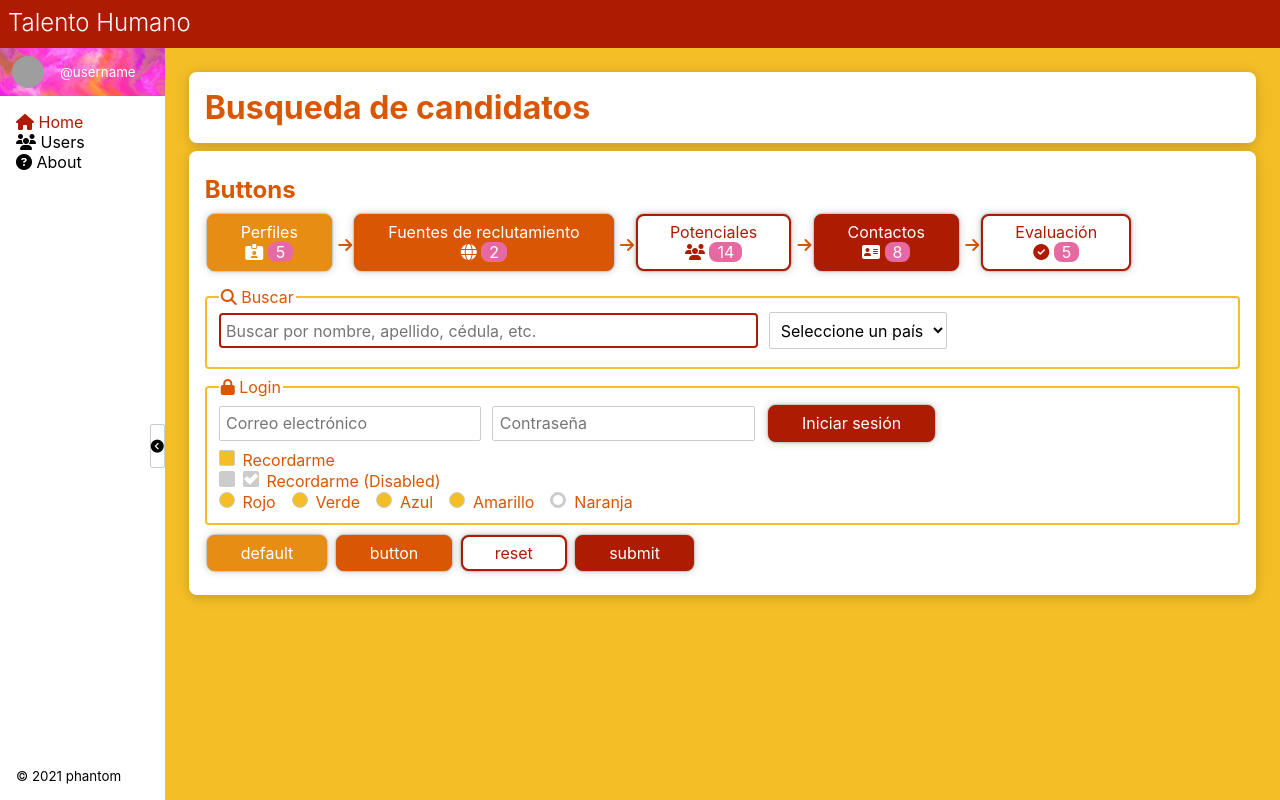
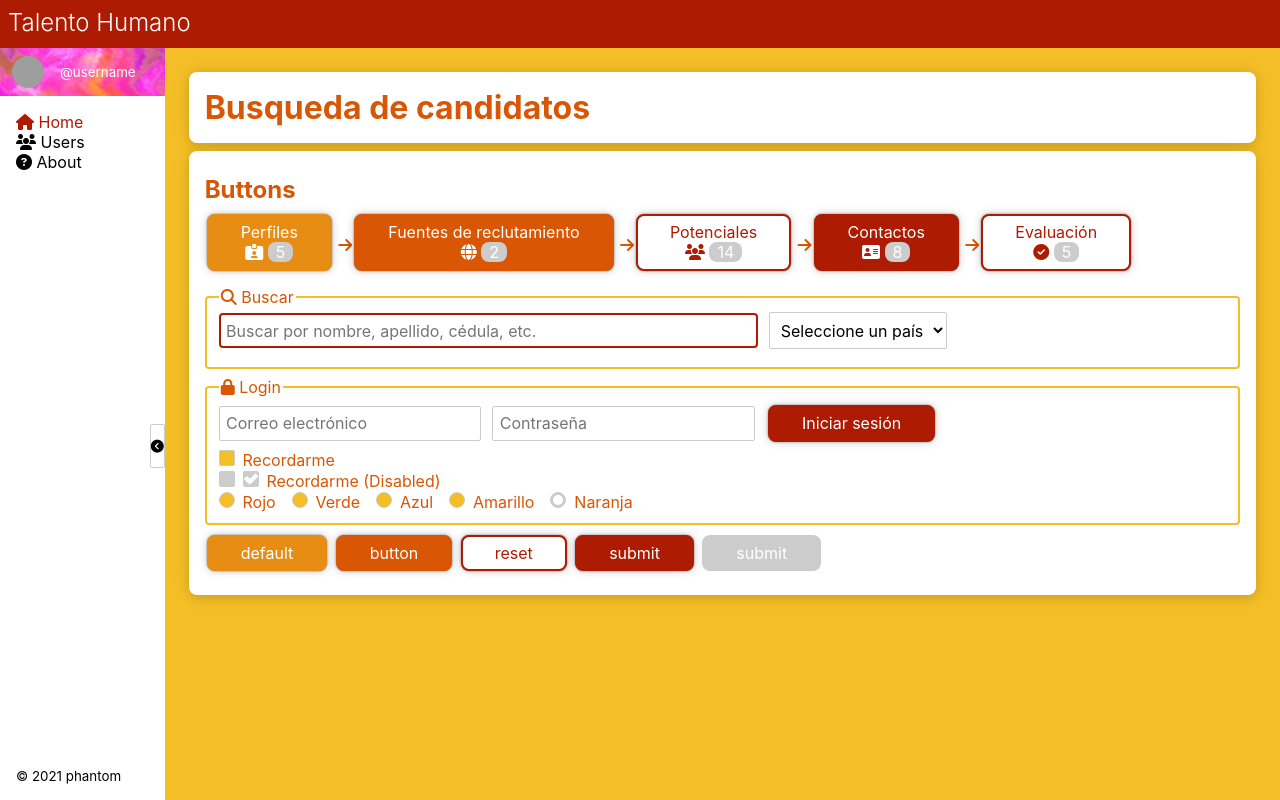
Before and after one commit to caleeli/phantom, a Svelte app: page / in a window 1280 px wide. Built offline with nearby package versions, Linux system fonts and the light colour scheme; grey boxes are pictures that could not be loaded.

Commit message:
Disabled button

```diff
--- a/public/global.css
+++ b/public/global.css
@@ -119,6 +119,20 @@ main button[type="button"] {
 	border-color: var(--bambu);
 	color: var(--blanco);
 }
+/** Disabled button **/
+main button:disabled {
+	background-color: var(--plomo);
+	border-color: var(--plomo);
+	box-shadow: none;
+	transform: translate(0px, 0px);
+}
+main button:disabled:hover {
+	box-shadow: none;
+}
+main button mark {
+	background-color: var(--plomo);
+}
+
 /** Checkbox **/
 main label {
 	cursor: pointer;
--- a/src/App.svelte
+++ b/src/App.svelte
@@ -154,6 +154,9 @@
 			<button type="submit">
 				submit
 			</button>
+			<button type="submit" disabled>
+				submit
+			</button>
 		</nav>
 	</form>
 </main>
```
